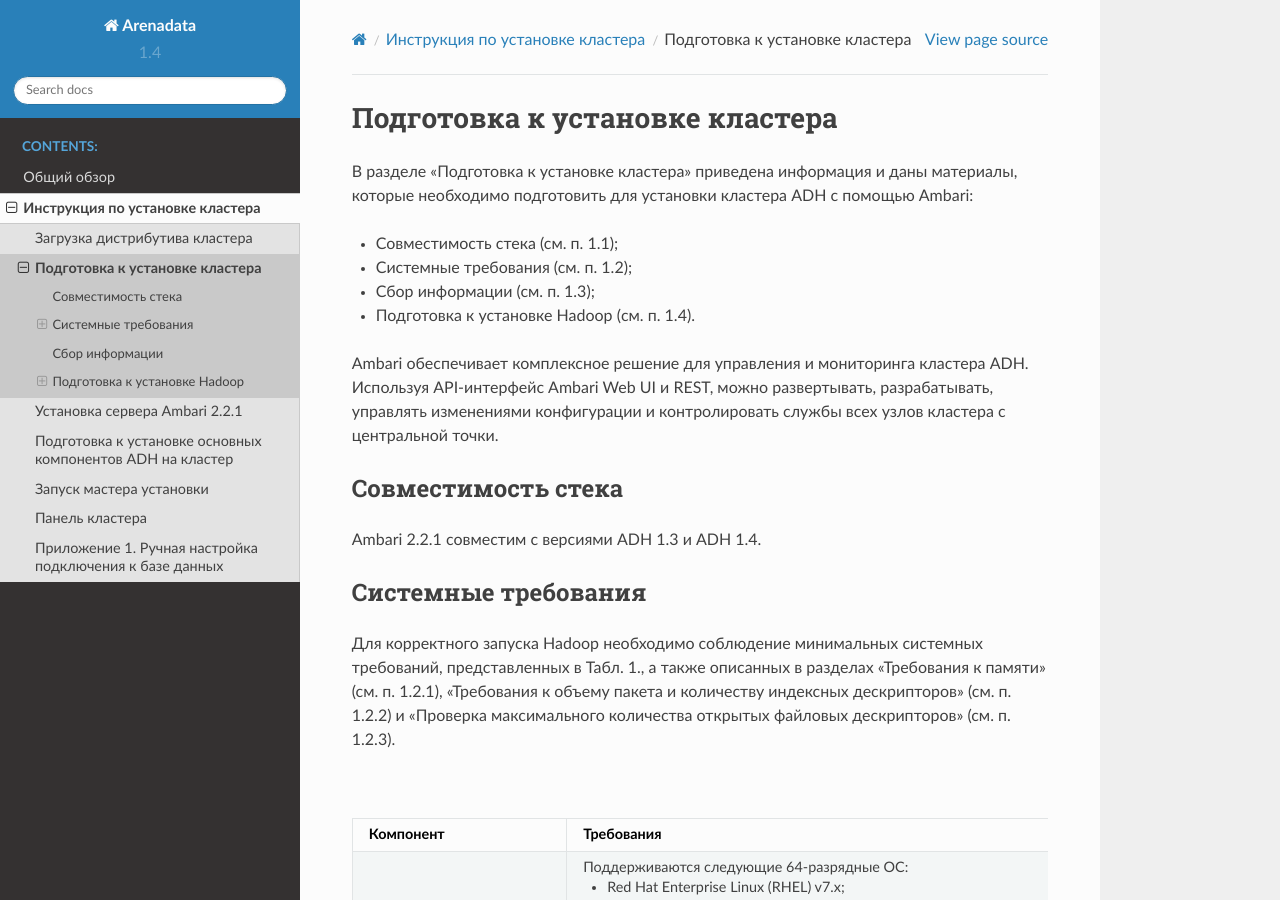
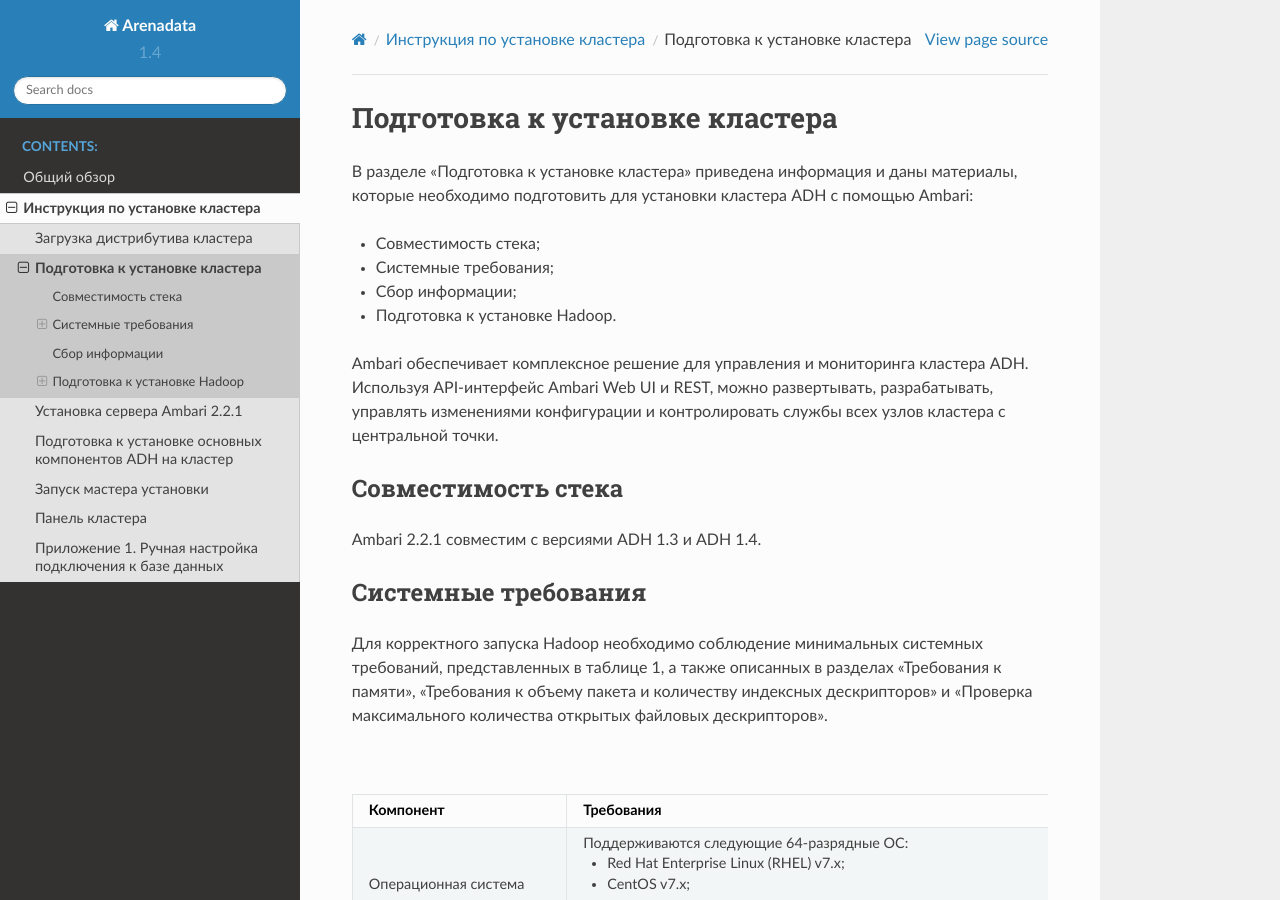
Before and after one commit to arenadata/docs_adps, a Sphinx documentation site: the page built from source/install/prepare.rst, in a window 1280 px wide and 900 px high. Built offline with Sphinx 7.4.7 and the Read the Docs theme 2.0.0, drawn with Linux system fonts in a browser that asks for light colours.

Commit message:
Update prepare.rst

```diff
--- a/source/install/prepare.rst
+++ b/source/install/prepare.rst
@@ -10,10 +10,10 @@
    :maxdepth: 2
    :caption: Contents:
 
-+ Совместимость стека (см. п. 1.1);
-+ Системные требования (см. п. 1.2);
-+ Сбор информации (см. п. 1.3);
-+ Подготовка к установке Hadoop (см. п. 1.4).
++ Совместимость стека;
++ Системные требования;
++ Сбор информации;
++ Подготовка к установке Hadoop.
 
 
 Ambari обеспечивает комплексное решение для управления и мониторинга
@@ -33,12 +33,10 @@
 
 
 Для корректного запуска Hadoop необходимо соблюдение минимальных
-системных требований, представленных в Табл. 1., а также описанных в
-разделах «Требования к памяти» (см. п. 1.2.1), «Требования к объему
-пакета и количеству индексных дескрипторов» (см. п. 1.2.2) и «Проверка
-максимального количества открытых файловых дескрипторов» (см. п.
-1.2.3).
-
+системных требований, представленных в таблице 1, а также описанных в
+разделах «Требования к памяти», «Требования к объему
+пакета и количеству индексных дескрипторов» и «Проверка
+максимального количества открытых файловых дескрипторов».
 
 
 .. list-table:: Табл.1. Минимальные системные требования для установки кластера Arenadata Ambari
```
